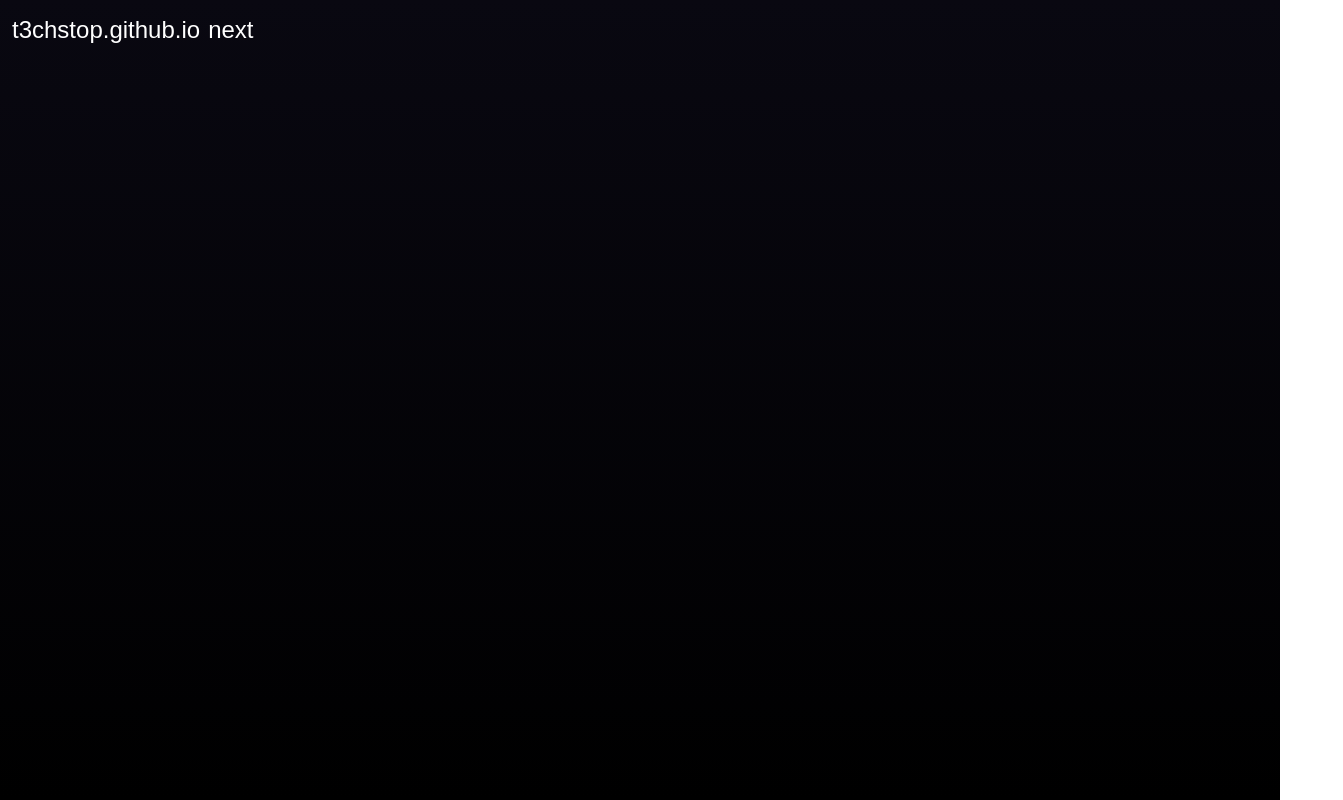
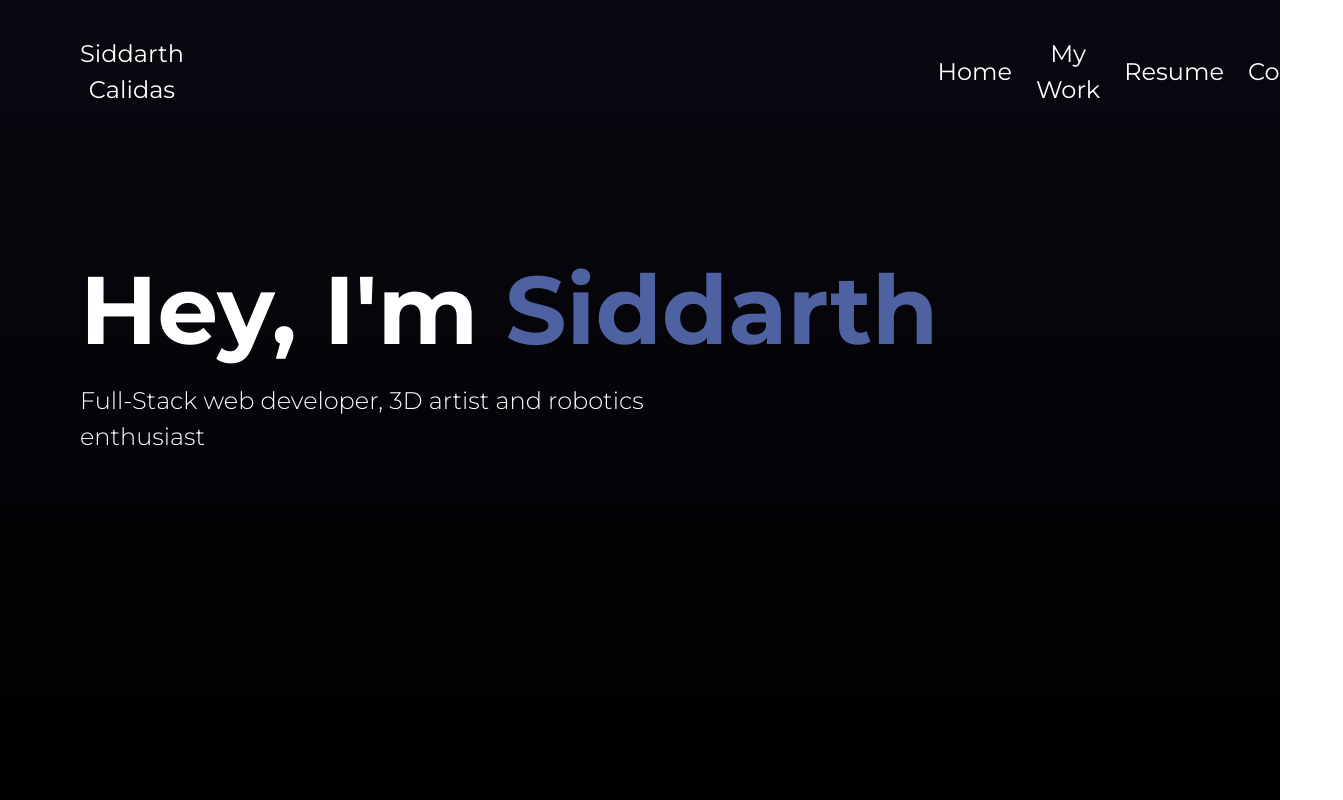
Before and after one commit to t3chstop/portfolio-v5, a React (Vite) app: page / in a window 1280 px wide. Shown: the whole page, 1343 px wide, since content can reach past the window. Built offline with nearby package versions, Linux system fonts and the light colour scheme.

Commit message:
header and protyped navbar

```diff
--- a/src/App.tsx
+++ b/src/App.tsx
@@ -3,13 +3,20 @@ import './App.css'
 import { Box, Flex, Text, Heading } from '@chakra-ui/react'
 import { theme } from './Theme'
 import { Navbar } from './components/Navbar'
+import '@fontsource/montserrat/300.css'
+import '@fontsource/montserrat/400.css'
+import '@fontsource/montserrat/700.css'
+import { Header } from './components/Header'
 
 function App() {
+  document.title = "Siddarth Calidas | Web Developer"
+
   return (
     <div className="App">
       <ChakraProvider theme={theme}>
         <Box w='100vw' h='100vh' bgGradient='linear(to-b, blue.900, black)'>
           <Navbar />
+          <Header />
         </Box>
       </ChakraProvider>
 
--- /dev/null
+++ b/src/components/Header.tsx
@@ -0,0 +1,15 @@
+import React from 'react'
+import { Box, Heading, HStack, Text } from '@chakra-ui/react'
+
+export function Header() {
+    return (
+        <Box textAlign='left' pt='36' pl='20'>
+            <HStack spacing='0px'>
+                <Heading as='h1' fontWeight='bold' fontSize='8xl' color='white'>Hey, I'm </Heading>
+                <Heading as='h1' fontWeight='bold' fontSize='8xl' color='blue.400'>Siddarth</Heading>
+            </HStack>
+            <Text fontWeight='light' fontSize='24px' pt='16px' maxWidth='xl' color='white'>Full-Stack web developer, 3D artist and robotics enthusiast</Text>
+        </Box>
+
+    )
+}
--- a/src/components/Navbar.tsx
+++ b/src/components/Navbar.tsx
@@ -1,18 +1,23 @@
 import React from 'react'
+
 import { Box, Heading, Text, HStack, StackProps } from '@chakra-ui/react'
 
 export const ListItem = (props: StackProps) => {
     const { children, ...rest } = props
     return (
-        <Text color='white' fontFamily='heading'>{children}</Text>
+        // eslint-disable-next-line
+        <Text as='li' color='white' {...rest}>{children}</Text>
     )
 }
 
 export function Navbar() {
     return (
-        <HStack as='ul' p='3' fontSize='24px'>
-            <ListItem>t3chstop.github.io</ListItem>
-            <ListItem>next</ListItem>
+        <HStack as='ul' pt='9' pl='20' fontSize='24px' spacing='6' listStyleType='none'>
+            <ListItem fontWeight='500'>Siddarth Calidas</ListItem>
+            <ListItem pl='57vw'>Home</ListItem>
+            <ListItem>My Work</ListItem>
+            <ListItem>Resume</ListItem>
+            <ListItem>Contact</ListItem>
         </HStack>
     )
 }
```
